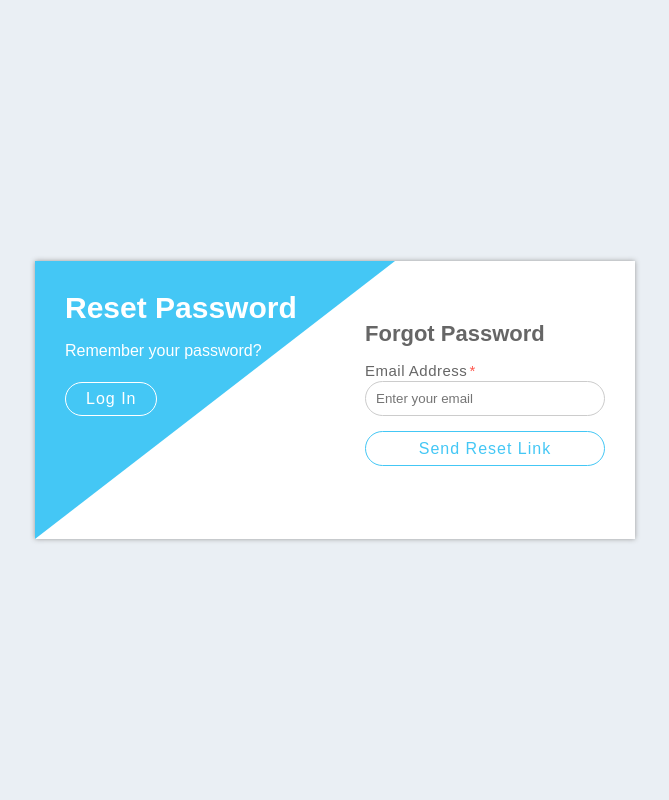
After one commit to Vyshuchinni/f-ecom-team1, a Flask app: page /forgetpassword in a window 1280 px wide. The commit adds this page. Shown: the whole page, without its empty margins (305-974 px from the left). Run offline with Flask 3, Linux system fonts and the light colour scheme.

Commit message:
added email verification

```diff
--- a/app/__init__.py
+++ b/app/__init__.py
@@ -2,10 +2,12 @@ from flask import Flask
 from flask_sqlalchemy import SQLAlchemy
 from flask_login import LoginManager
 from . import models
+from itsdangerous import URLSafeTimedSerializer
 # Initialize extensions
 db = models.db
 
 login_manager = LoginManager()
+URL_SERIALIZER = None
 
 @login_manager.user_loader
 def load_user(user_id):
@@ -16,6 +18,9 @@ def create_app():
     app.secret_key = "Infosys-Springboard-5.0"
     app.config['SQLALCHEMY_DATABASE_URI'] = 'sqlite:///users.db'
     app.config['SQLALCHEMY_TRACK_MODIFICATIONS'] = False
+
+    global URL_SERIALIZER
+    URL_SERIALIZER = URLSafeTimedSerializer(app.config['SECRET_KEY'])
 
     # Initialize extensions with app
     db.init_app(app)
--- a/app/auth.py
+++ b/app/auth.py
@@ -2,20 +2,23 @@ from flask import Blueprint, render_template, request, redirect, url_for, flash
 from flask_login import login_user, logout_user, login_required
 from werkzeug.security import generate_password_hash, check_password_hash
 from .models import db, User
+from sqlalchemy.exc import IntegrityError
+from .methods import send_token_email
+from itsdangerous import SignatureExpired
+from app import URL_SERIALIZER
 
 bp = Blueprint('auth', __name__)
 
 @bp.route('/login', methods=['GET', 'POST'])
 def login():
     if request.method == 'POST':
-        username = request.form.get('username')
+        email = request.form.get('email')
         password = request.form.get('password')
 
-        user = User.query.filter_by(username=username).first()
+        user = User.query.filter_by(email=email).first()
 
         if user and check_password_hash(user.password, password):
             login_user(user)
-            flash('Logged in successfully.', 'success')
             return redirect(url_for('views.home'))
         else:
             flash('Invalid username or password.', 'danger')
@@ -25,19 +28,29 @@ def login():
 @bp.route('/signup', methods=['GET', 'POST'])
 def signup():
     if request.method == 'POST':
-        username = request.form.get('username')
         password = request.form.get('password')
+        email = request.form.get('email')
+        address = request.form.get('address')
+        role = request.form.get('role')
+        pincode = request.form.get('pincode')
+        firstname = request.form.get('firstname')
+        lastname = request.form.get('lastname')
 
         hashed_password = generate_password_hash(password, method='pbkdf2:sha256')
-        new_user = User(username=username, password=hashed_password)
+        new_user = User(password=hashed_password, email=email, address=address, role=role, pincode=pincode, firstname=firstname, lastname=lastname)
 
         try:
             db.session.add(new_user)
             db.session.commit()
             flash('Account created successfully.', 'success')
             return redirect(url_for('auth.login'))
+
+        except IntegrityError :
+            flash('Email already exists.', 'danger')
+
         except Exception as e:
-            flash(f'An error occurred: {str(e)}', 'danger')
+            print(e)
+            flash(f'An error occurred!', 'danger')
 
     return render_template('signup.html')
 
@@ -45,5 +58,51 @@ def signup():
 @login_required
 def logout():
     logout_user()
-    flash('Logged out successfully.', 'success')
     return redirect(url_for('views.home'))
+
+@bp.route("/forgetpassword", methods = ["GET", "POST"])
+def forgetpassword():
+    if request.method == "POST":
+        email = request.form.get('email')
+        user = User.query.filter_by(email=email).first()
+        if user:
+
+            token = URL_SERIALIZER.dumps(email, salt='email-confirm')
+
+            reset_link = url_for('auth.reset_password', token = token, _external = True)
+            try:
+                send_token_email(email, user.firstname, reset_link)
+            except Exception as e:
+                pass
+
+            flash('Password reset link sent to your email.', 'success')
+        else:
+            flash('Invalid email.', 'danger')
+
+    return render_template("forgetpassword.html")
+
+
+@bp.route("/reset-password/<token>", methods = ["GET", "POST"])
+def reset_password(token):
+
+    if request.method == "GET":
+        return render_template('reset_password.html')
+
+    if request.method == "POST":
+
+        try:
+            email = URL_SERIALIZER.loads(token, salt='email-confirm', max_age =3600)
+        except SignatureExpired:
+            return '<h1>The token is Expired!</h1>'
+
+        password = request.form['password']
+        hashed_password = generate_password_hash(password, method='pbkdf2:sha256')
+
+        user = User.query.filter_by(email = email).first()
+
+        user.password = hashed_password
+
+        db.session.commit()
+
+        flash('Your password has been updated successfully!', 'success')
+        return redirect(url_for('auth.login'))
--- /dev/null
+++ b/app/methods.py
@@ -0,0 +1,62 @@
+import smtplib
+from email.mime.multipart import MIMEMultipart
+from email.mime.text import MIMEText
+
+
+with open('app/secret.txt') as fh:
+    p = fh.read()
+
+ema = "songs.trendify@gmail.com"
+
+
+def send_token_email(to_email, user_name, verification_link):
+    global ema
+    from_email = ema
+    subject = "Reset Password Request"
+    smtp_server = "smtp.gmail.com"
+    smtp_port = 465  # SSL port
+    smtp_user = ema
+    smtp_password = p  # Use the app password generated
+
+    # Create the email
+    msg = MIMEMultipart('alternative')
+    msg['From'] = from_email
+    msg['To'] = to_email
+    msg['Subject'] = subject
+
+    # Create the HTML content
+    html_content = f"""
+    <html>
+    <head></head>
+    <body>
+        <p>Hi {user_name},</p>
+        <p>You have requested for a password change so here is your password reset link:</p>
+        <h2><a href = '{verification_link}'>{verification_link}</a></h2>
+        <p><strong>Important Information:</strong></p>
+        <ul>
+            <li>This clink is for one-time use and will expire after 1 Hour.</li>
+            <li>For your security, please keep this code confidential.</li>
+            <li>If you encounter any issues, contact our support team at <a href="mailto:support@example.com">support@example.com</a>.</li>
+        </ul>
+        <p>Best regards,</p>
+        <p>OUR APP NAME<br/>
+        <a href="mailto:support@example.com">support@example.com</a> | (123) 456-7890</p>
+    </body>
+    </html>
+    """
+
+    # Attach the HTML content to the email
+    msg.attach(MIMEText(html_content, 'html'))
+
+    # Set the email headers
+    msg.add_header('X-Priority', '1')  # High priority
+    msg.add_header('X-Mailer', 'Python SMTP')
+
+    # Send the email
+    try:
+        with smtplib.SMTP_SSL(smtp_server, smtp_port) as server:
+            server.login(smtp_user, smtp_password)
+            server.sendmail(from_email, to_email, msg.as_string())
+        print("Email sent successfully!")
+    except Exception as e:
+        print(f"Failed to send email: {e}")
--- a/app/static/style.css
+++ b/app/static/style.css
@@ -218,3 +218,9 @@ div.credit a {
     color: #ffffff;
     box-shadow: inset 250px 0 0 0 #44c7f5;
 }
+
+.flex{
+    display: flex;
+    justify-content: center;
+    align-items: center;
+}
--- /dev/null
+++ b/app/templates/forgetpassword.html
@@ -0,0 +1,42 @@
+{% extends 'base.html' %}
+        {% block title %}Login Form{% endblock title %}
+        {% block heads %}
+        <link href="{{ url_for('static', filename='style.css') }}" rel="stylesheet">
+        {% endblock heads %}
+    {% block content %}
+        <div class="wrapper login-1">
+            <div class="container">
+                <div class="col-left">
+                    <div class="login-text">
+                        <h2>Reset Password</h2>
+                        <p>Remember your password?</p>
+                        <a class="btn" href="/login">Log In</a>
+                    </div>
+                </div>
+                <div class="col-right">
+                    <div class="login-form">
+                        <h2>Forgot Password</h2>
+                        <form id="forgot-password-form" method="post">
+                            <p>
+                                <label>Email Address<span>*</span></label>
+                                <input type="email" id="forgot-password-email" name = "email" placeholder="Enter your email" required>
+                            </p>
+                            <p>
+                                <input type="submit" value="Send Reset Link">
+                            </p>
+                            <p>
+                                {% with messages = get_flashed_messages(with_categories=true) %}
+                                {% if messages %}
+                                    <ul>
+                                        {% for category, message in messages %}
+                                            <li class="{{ category }}">{{ message }}</li>
+                                        {% endfor %}
+                                    </ul>
+                                {% endif %}
+                                {% endwith %}
+                            </p>
+                        </form>
+{% endblock content %}
+{% block scripts %}
+
+{% endblock scripts %}
```
Also changed, not shown: app/models.py (+14 -4 lines), app/templates/login.html (+15 -3 lines), app/templates/reset_password.html (added, +42 -0 lines), app/templates/signup.html (+29 -10 lines), app/instance/users.db (deleted), 1 other file.
